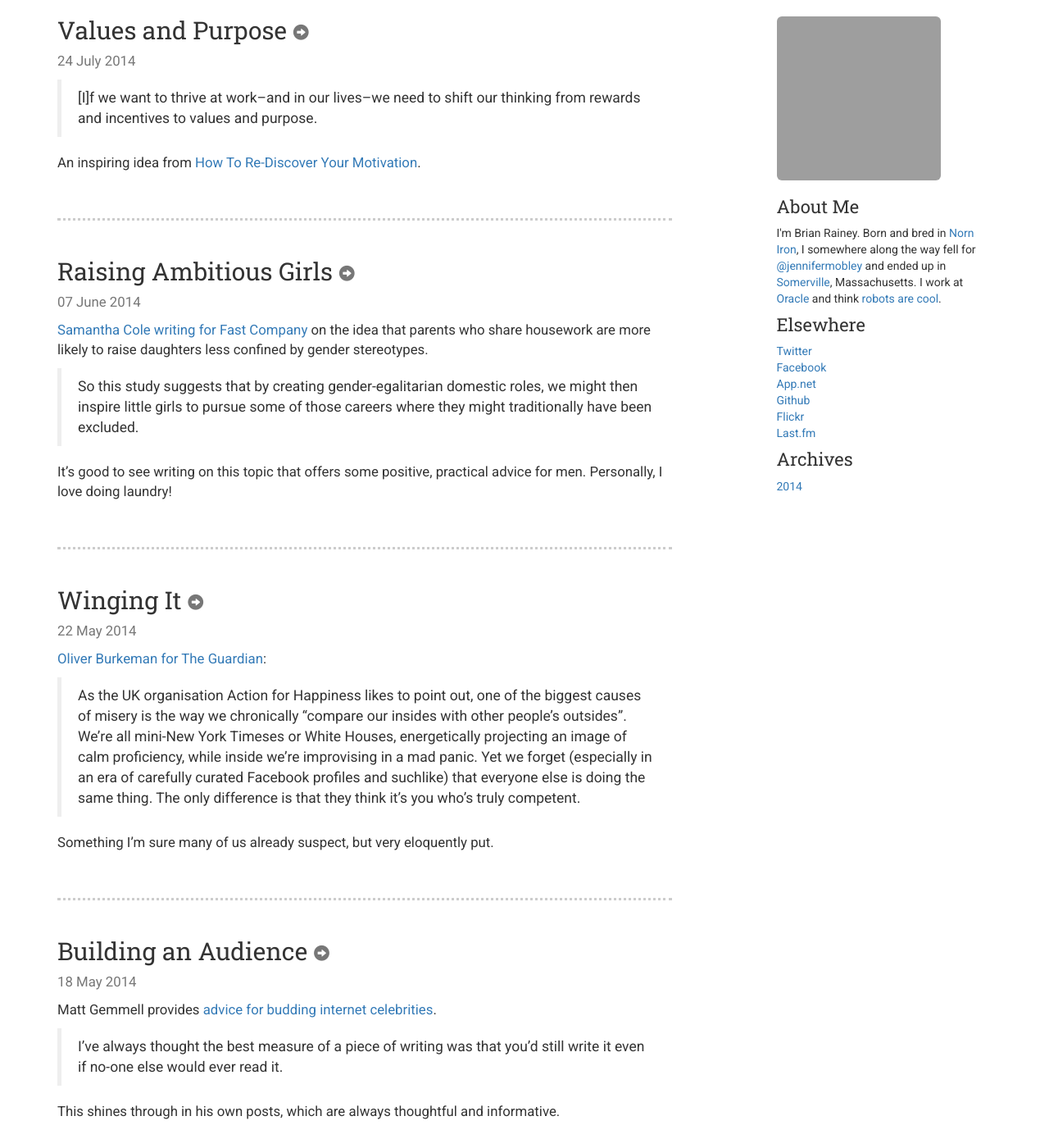
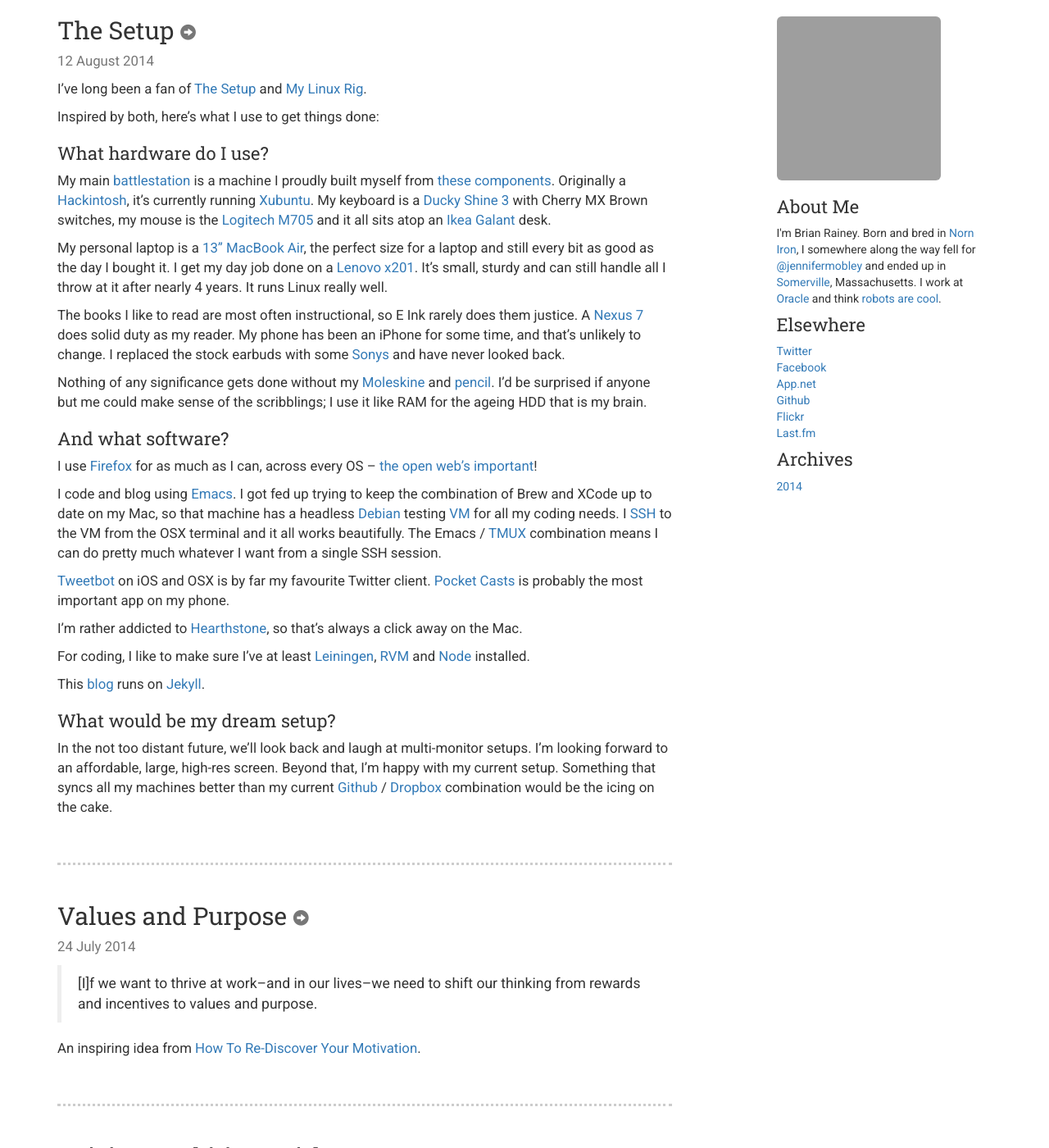
Before and after one commit to brianrainey/brianrainey.github.com, a Jekyll site: the page built from index.html, in a window 1280 px wide and 1400 px high. Shown: the whole window at 82% size. Built offline with Jekyll 4.4.1, drawn with Linux system fonts in a browser that asks for light colours; nearby versions of some CDN libraries; some of the changed text lies outside the part shown; grey boxes are pictures that could not be loaded.

Commit message:
Finish setup post

```diff
--- a/_drafts/setup.md
+++ b/_posts/2014-08-12-setup.md
@@ -3,9 +3,10 @@
 title: The Setup
 ---
 
-Inspired by [The Setup](http://usesthis.com/) and
-[My Linux Rig](http://www.mylinuxrig.com/tagged/the_linux_setup),
-this is my setup.
+I've long been a fan of [The Setup](http://usesthis.com/) and
+[My Linux Rig](http://www.mylinuxrig.com/tagged/the_linux_setup).
+
+Inspired by both, here's what I use to get things done:
 
 ### What hardware do I use? ###
 
@@ -13,7 +14,7 @@
 machine I proudly built myself from
 [these components](http://pcpartpicker.com/user/brianrainey/saved/y4D2FT).
 Originally a [Hackintosh](http://www.tonymacx86.com/home.php), it's
-currently running [Xubuntu](http://www.tonymacx86.com/home.php). My
+currently running [Xubuntu](http://xubuntu.org). My
 keyboard is a
 [Ducky Shine 3](http://www.duckychannel.com.tw/en/Shine_3_DK9008.html)
 with Cherry MX Brown switches, my mouse is the
@@ -28,8 +29,7 @@
 my day job done on a
 [Lenovo x201](http://shop.lenovo.com/us/en/laptops/thinkpad/x-series/x201). It's
 small, sturdy and can still handle all I throw at it after nearly 4
-years. It runs Linux wonderfully (currently
-[Xubuntu 14.01](http://xubuntu.org/)).
+years. It runs Linux really well.
 
 The books I like to read are most often instructional, so E Ink rarely
 does them justice. A [Nexus 7](http://www.google.com/nexus/7/) does
@@ -70,17 +70,19 @@
 [Hearthstone](http://us.battle.net/hearthstone/en/), so that's always
 a click away on the Mac.
 
+For coding, I like to make sure I've at least
+[Leiningen](https://github.com/technomancy/leiningen),
+[RVM](https://github.com/technomancy/leiningen) and
+[Node](http://nodejs.org/) installed.
+
 This [blog](https://github.com/brianrainey/brianrainey.github.com)
-runs on [Jekyll](https://github.com/jekyll/jekyll) and I've put in
-some amount of time with the
-[Clojure Koans](https://github.com/brianrainey/clojure-koans)
-recently.
+runs on [Jekyll](https://github.com/jekyll/jekyll).
 
 ### What would be my dream setup? ###
 
 In the not too distant future, we'll look back and laugh at
-multi-monitor setups. I'm looking forward to affordable large high-res
-screens. Beyond that, I'm happy with my current setup. Something that
-syncs all my machines better than my current
+multi-monitor setups. I'm looking forward to an affordable, large,
+high-res screen. Beyond that, I'm happy with my current
+setup. Something that syncs all my machines better than my current
 [Github](https://github.com/) / [Dropbox](https://www.dropbox.com/)
 combination would be the icing on the cake.
```
